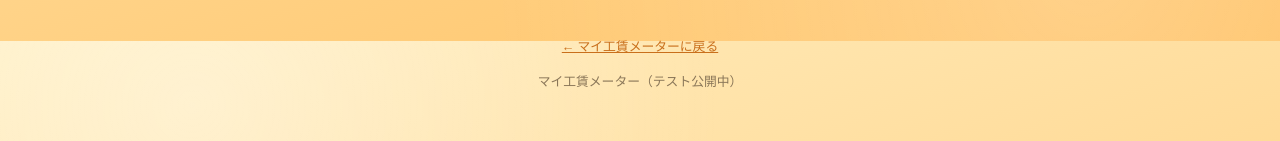
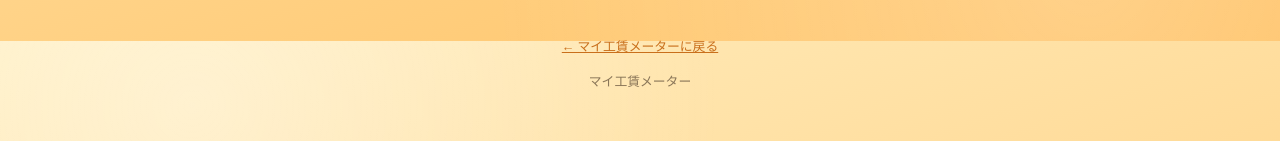
Before and after one commit to happy-for-all/kouchin, a website: page column-zeikin.html in a window 1280 px wide. Shown: the part 2359-2500 px from the top of the page. Drawn offline with Linux system fonts and the light colour scheme; a web font is replaced by a local one.

Commit message:
Update column-zeikin.html

```diff
--- a/column-zeikin.html
+++ b/column-zeikin.html
@@ -114,7 +114,7 @@
 
 <footer class="site-footer">
   <p><a href="index.html">← マイ工賃メーターに戻る</a></p>
-  <p>マイ工賃メーター（テスト公開中）</p>
+  <p>マイ工賃メーター</p>
 </footer>
 
 <script src="script.js"></script>
```
